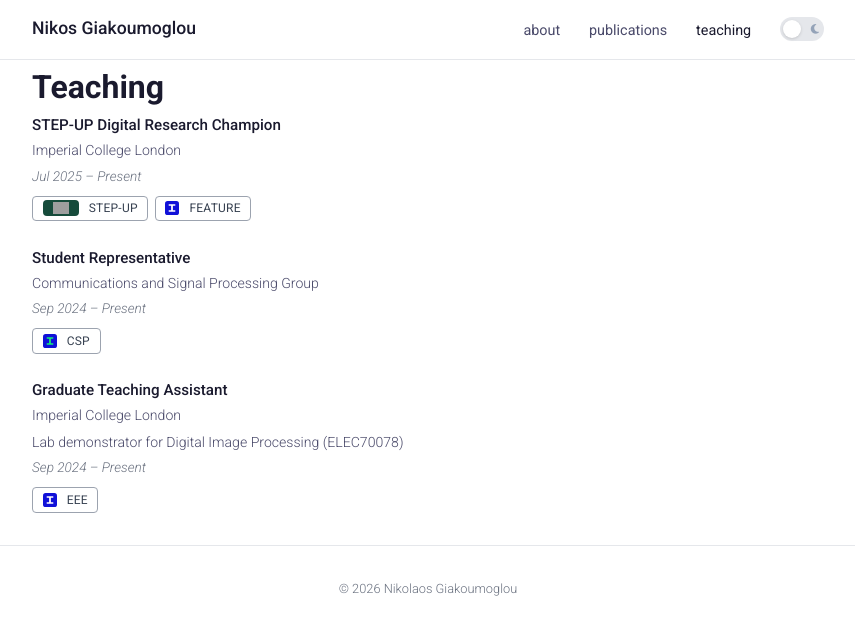
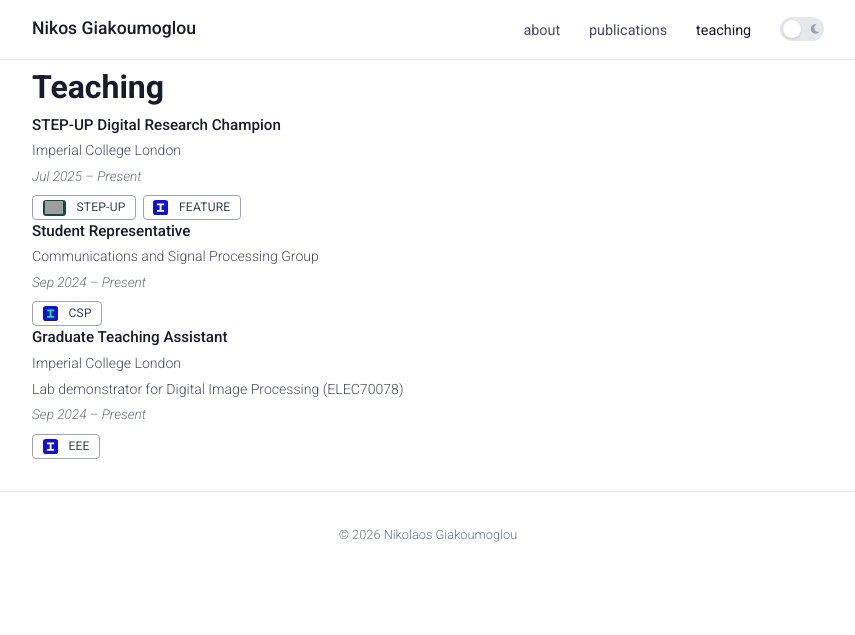
Before and after one commit to giakoumoglou/giakoumoglou.github.io, a Jekyll site: the page built from teaching.html, in a window 1280 px wide. Shown: the top 635 px of the page, without its empty margins (212-1067 px from the left). Built offline with Jekyll 4.4.1, drawn with Linux system fonts in a browser that asks for light colours; a style sheet for code colours, icons or effects is not loaded; grey boxes are pictures that could not be loaded.

Commit message:
Update teaching.html

```diff
--- a/teaching.html
+++ b/teaching.html
@@ -6,83 +6,79 @@
 
 <style>
   /*
-   * Spacing between teaching entries
+   * Teaching-specific styling ONLY for the custom logos.
+   *
+   * Typography, spacing, button size, borders, etc. are inherited
+   * from the existing publication classes.
    */
-  .teaching-entry {
-    margin-bottom: 1.6rem;
+
+  .teaching-icon {
+    display: inline-block;
+    flex-shrink: 0;
+    margin-right: 0.35rem;
+    vertical-align: -0.15em;
   }
 
-  .teaching-entry:last-child {
-    margin-bottom: 0;
-  }
 
-  /*
-   * Reuse publication-style pills
-   */
-  .teaching-links {
-    margin-top: 8px;
-  }
+  /* =========================================================
+     STEP-UP
+     ========================================================= */
 
-  .teaching-links .pub-pill {
-    display: inline-flex;
-    align-items: center;
-    vertical-align: middle;
-  }
-
-  /*
-   * Generic icon wrapper
-   */
-  .teaching-link-icon {
+  .teaching-icon.stepup {
     display: inline-flex;
     align-items: center;
     justify-content: center;
-    flex-shrink: 0;
-    margin-right: 5px;
+
+    width: 1.45rem;
+    height: 1rem;
+
+    padding: 0.08rem 0.18rem;
+    border-radius: 0.2rem;
+
+    background: #164b3b;
+    vertical-align: -0.22em;
   }
 
-  /*
-   * STEP-UP logo
-   */
-  .teaching-link-icon.stepup {
-    height: 16px;
-    padding: 2px 5px;
-    border-radius: 4px;
-    background: #164b3b;
-  }
-
-  .teaching-link-icon.stepup img {
+  .teaching-icon.stepup img {
     display: block;
-    width: 26px;
-    height: 12px;
+    width: 100%;
+    height: 100%;
     object-fit: contain;
   }
 
-  /*
-   * Imperial icon badge
-   * SAME dimensions for white and green variants
-   */
-  .teaching-link-icon.imperial-badge {
-    margin-right: 5px;
+
+  /* =========================================================
+     Imperial
+     Same dimensions for every Imperial icon.
+     Only the I colour changes.
+     ========================================================= */
+
+  .teaching-icon.imperial {
+    width: 0.95rem;
+    height: 0.95rem;
+
+    vertical-align: -0.16em;
   }
 
-  .imperial-badge-svg {
-    width: 14px;
-    height: 14px;
+  .teaching-icon.imperial svg {
     display: block;
+    width: 100%;
+    height: 100%;
   }
 
-  .imperial-badge-svg .imperial-bg {
+  .imperial-bg {
     fill: #1010d8;
   }
 
-  .imperial-badge-svg .imperial-i-white {
+  .imperial-white {
     fill: #ffffff;
   }
 
-  .imperial-badge-svg .imperial-i-green {
+  .imperial-green {
     fill: #14ef7a;
   }
 </style>
+
 
 <div class="page-content">
 
@@ -90,15 +86,17 @@
     <h1>Teaching</h1>
   </div>
 
+
   <div class="pub-list">
 
     {% for e in site.data.cv.teaching %}
 
-    <div class="pub-entry teaching-entry">
+    <div class="pub-entry">
 
       <div class="pub-title">
         {{ e.title }}
       </div>
+
 
       {% if e.detail %}
       <div class="pub-authors">
@@ -106,11 +104,13 @@
       </div>
       {% endif %}
 
+
       {% if e.description %}
       <div class="pub-authors">
         {% include inline-md.html text=e.description %}
       </div>
       {% endif %}
+
 
       {% if e.date %}
       <div class="pub-venue-text">
@@ -119,10 +119,16 @@
       {% endif %}
 
 
-      <!-- STEP-UP Digital Research Champion -->
+
+      <!-- =====================================================
+           STEP-UP Digital Research Champion
+           ===================================================== -->
+
       {% if e.title == "STEP-UP Digital Research Champion" %}
 
-      <div class="pub-links teaching-links">
+      <div class="pub-links">
+
+        <!-- STEP-UP -->
 
         <a
           class="pub-pill"
@@ -130,15 +136,17 @@
           target="_blank"
           rel="noopener noreferrer"
         >
-          <span class="teaching-link-icon stepup">
+          <span class="teaching-icon stepup">
             <img
               src="https://step-up.ac.uk/assets/images/step-up-white.svg"
               alt=""
               aria-hidden="true"
             >
-          </span>
-          <span>STEP-UP</span>
+          </span>STEP-UP
         </a>
+
+
+        <!-- Feature -->
 
         <a
           class="pub-pill"
@@ -146,20 +154,25 @@
           target="_blank"
           rel="noopener noreferrer"
         >
-          <span class="teaching-link-icon imperial-badge" aria-hidden="true">
+          <span class="teaching-icon imperial" aria-hidden="true">
             <svg
-              class="imperial-badge-svg"
               viewBox="0 0 64 64"
               xmlns="http://www.w3.org/2000/svg"
             >
-              <rect class="imperial-bg" x="0" y="0" width="64" height="64" rx="12"></rect>
+              <rect
+                class="imperial-bg"
+                x="0"
+                y="0"
+                width="64"
+                height="64"
+                rx="12"
+              />
               <path
-                class="imperial-i-white"
+                class="imperial-white"
                 d="M17 15h30v7H36v20h11v7H17v-7h11V22H17V15z"
-              ></path>
+              />
             </svg>
-          </span>
-          <span>FEATURE</span>
+          </span>FEATURE
         </a>
 
       </div>
@@ -167,10 +180,14 @@
       {% endif %}
 
 
-      <!-- Student Representative -->
+
+      <!-- =====================================================
+           Student Representative
+           ===================================================== -->
+
       {% if e.title == "Student Representative" %}
 
-      <div class="pub-links teaching-links">
+      <div class="pub-links">
 
         <a
           class="pub-pill"
@@ -178,20 +195,25 @@
           target="_blank"
           rel="noopener noreferrer"
         >
-          <span class="teaching-link-icon imperial-badge" aria-hidden="true">
+          <span class="teaching-icon imperial" aria-hidden="true">
             <svg
-              class="imperial-badge-svg"
               viewBox="0 0 64 64"
               xmlns="http://www.w3.org/2000/svg"
             >
-              <rect class="imperial-bg" x="0" y="0" width="64" height="64" rx="12"></rect>
+              <rect
+                class="imperial-bg"
+                x="0"
+                y="0"
+                width="64"
+                height="64"
+                rx="12"
+              />
               <path
-                class="imperial-i-green"
+                class="imperial-green"
                 d="M17 15h30v7H36v20h11v7H17v-7h11V22H17V15z"
-              ></path>
+              />
             </svg>
-          </span>
-          <span>CSP</span>
+          </span>CSP
         </a>
 
       </div>
@@ -199,10 +221,14 @@
       {% endif %}
 
 
-      <!-- Graduate Teaching Assistant -->
+
+      <!-- =====================================================
+           Graduate Teaching Assistant
+           ===================================================== -->
+
       {% if e.title == "Graduate Teaching Assistant" %}
 
-      <div class="pub-links teaching-links">
+      <div class="pub-links">
 
         <a
           class="pub-pill"
@@ -210,20 +236,25 @@
           target="_blank"
           rel="noopener noreferrer"
         >
-          <span class="teaching-link-icon imperial-badge" aria-hidden="true">
+          <span class="teaching-icon imperial" aria-hidden="true">
             <svg
-              class="imperial-badge-svg"
               viewBox="0 0 64 64"
               xmlns="http://www.w3.org/2000/svg"
             >
-              <rect class="imperial-bg" x="0" y="0" width="64" height="64" rx="12"></rect>
+              <rect
+                class="imperial-bg"
+                x="0"
+                y="0"
+                width="64"
+                height="64"
+                rx="12"
+              />
               <path
-                class="imperial-i-white"
+                class="imperial-white"
                 d="M17 15h30v7H36v20h11v7H17v-7h11V22H17V15z"
-              ></path>
+              />
             </svg>
-          </span>
-          <span>EEE</span>
+          </span>EEE
         </a>
 
       </div>
```
